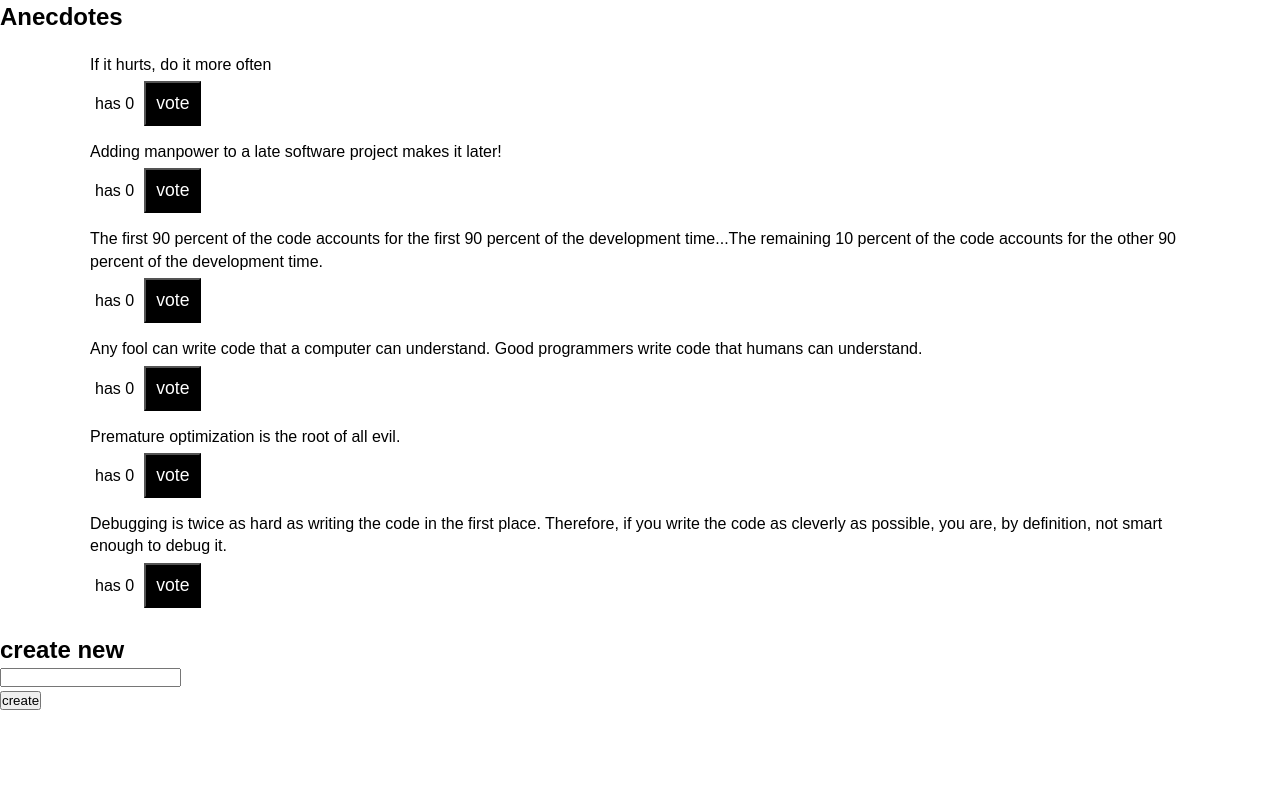
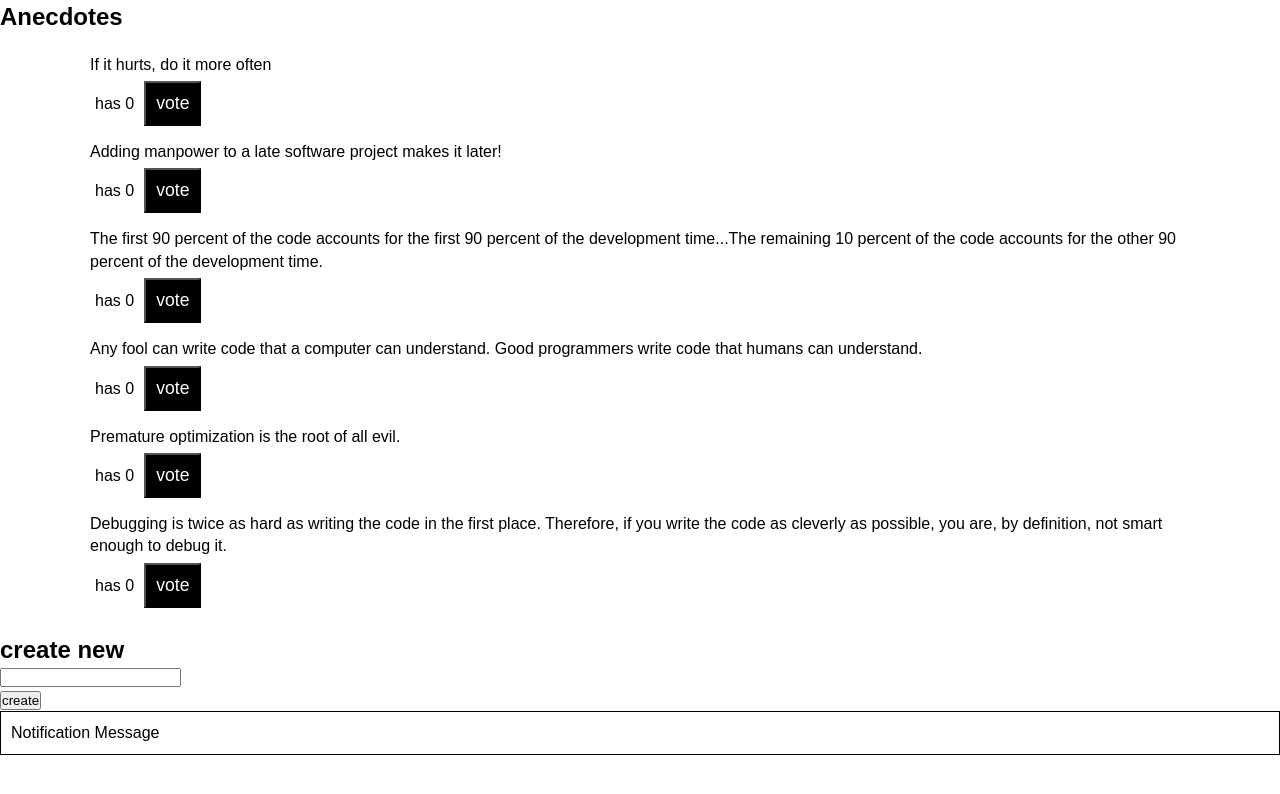
Before and after one commit to lasse1900/some-fullstack-211021-ver3, a React (Create React App) app in the folder part6/redux-anecdotes/: page / in a window 1280 px wide. Shown: the top 794 px of the page. Built offline with nearby package versions, Linux system fonts and the light colour scheme.

Commit message:
6.10 taken use of combineReducer in store

```diff
--- a/part6/redux-anecdotes/src/App.js
+++ b/part6/redux-anecdotes/src/App.js
@@ -1,6 +1,7 @@
 import React from "react";
 import AnecdoteForm from "./components/AnecdoteForm";
 import AnecdoteList from "./components/AnecdoteList";
+import Notification from "./components/Notification";
 import "./style.css";
 
 const App = () => {
@@ -9,6 +10,7 @@ const App = () => {
       <h2>Anecdotes</h2>
       <AnecdoteList />
       <AnecdoteForm />
+      <Notification />
     </div>
   );
 };
--- a/part6/redux-anecdotes/src/components/AnecdoteList.js
+++ b/part6/redux-anecdotes/src/components/AnecdoteList.js
@@ -5,7 +5,7 @@ import { useDispatch, useSelector } from "react-redux";
 
 const AnecdoteList = () => {
   const dispatch = useDispatch();
-  const anecdotes = useSelector((state) => state);
+  const anecdotes = useSelector((state) => state.anecdotes);
 
   const vote = (id) => {
     console.log("vote", id);
--- a/part6/redux-anecdotes/src/components/Notification.js
+++ b/part6/redux-anecdotes/src/components/Notification.js
@@ -1,17 +1,16 @@
-
-import React from 'react'
+import React from "react";
+import { useSelector } from "react-redux";
 
 const Notification = () => {
+  const notification = useSelector((state) => state.notifications);
+
   const style = {
-    border: 'solid',
+    border: "solid",
     padding: 10,
-    borderWidth: 1
-  }
-  return (
-    <div style={style}>
-      render here notification...
-    </div>
-  )
-}
+    borderWidth: 1,
+  };
 
-export default Notification
+  return <div style={style}>{notification.message}</div>;
+};
+
+export default Notification;
--- a/part6/redux-anecdotes/src/reducers/anecdoteReducer.js
+++ b/part6/redux-anecdotes/src/reducers/anecdoteReducer.js
@@ -36,7 +36,7 @@ export const createAnecdote = (content) => {
 
 const initialState = anecdotesAtStart.map(asObject);
 
-const reducer = (state = initialState, action) => {
+const anecdoteReducer = (state = initialState, action) => {
   switch (action.type) {
     case "NEW_ANECDOTE":
       const newAnecdote = {
@@ -60,4 +60,4 @@ const reducer = (state = initialState, action) => {
   }
 };
 
-export default reducer;
+export default anecdoteReducer;
--- /dev/null
+++ b/part6/redux-anecdotes/src/reducers/notificationReducer.js
@@ -0,0 +1,7 @@
+const initialState = {
+  message: "Notification Message",
+};
+
+const notificationReducer = (state = initialState, action) => state;
+
+export default notificationReducer;
--- a/part6/redux-anecdotes/src/store.js
+++ b/part6/redux-anecdotes/src/store.js
@@ -1,5 +1,11 @@
-import { createStore } from "redux";
+import { createStore, combineReducers } from "redux";
 import reducer from "./reducers/anecdoteReducer";
+import notificationReducer from "./reducers/notificationReducer";
 import { composeWithDevTools } from "redux-devtools-extension";
 
-export const store = createStore(reducer, composeWithDevTools());
+const combinedReducer = combineReducers({
+  anecdotes: reducer,
+  notifications: notificationReducer,
+});
+
+export const store = createStore(combinedReducer, composeWithDevTools());
```
